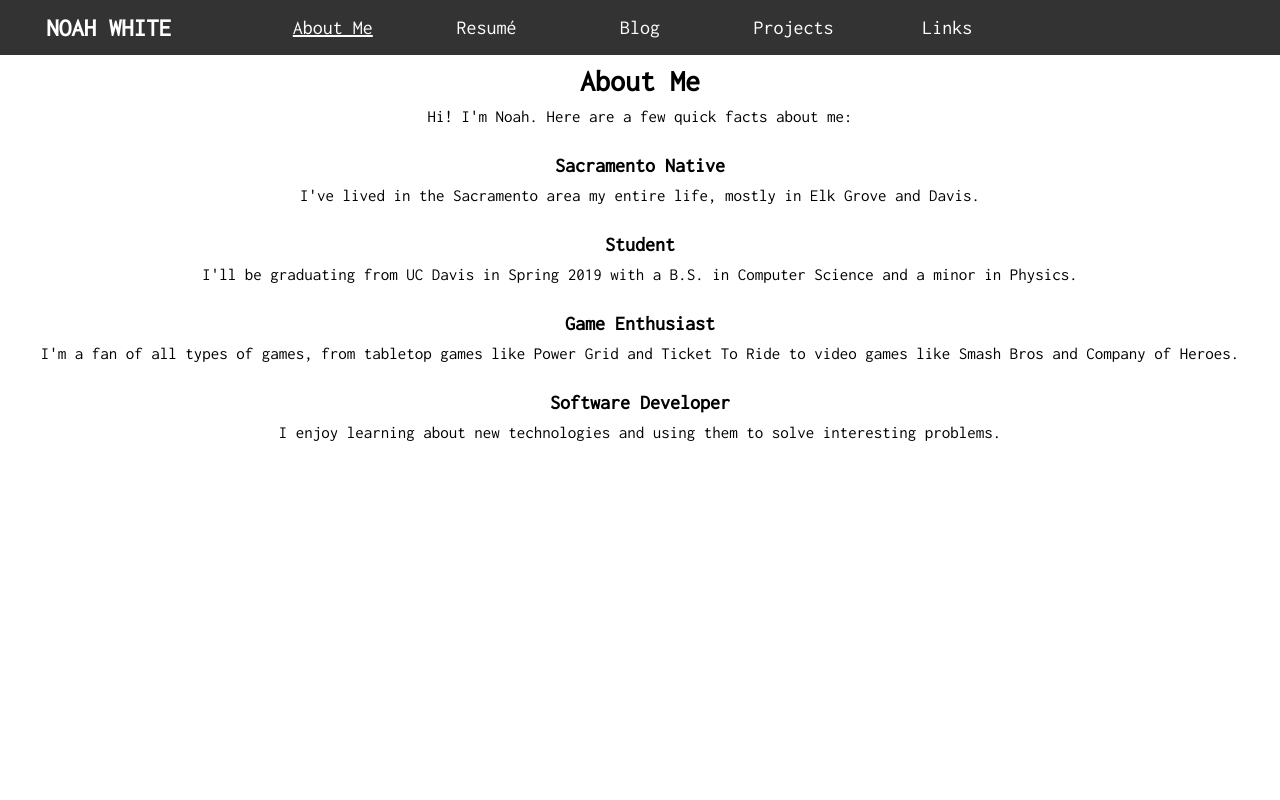
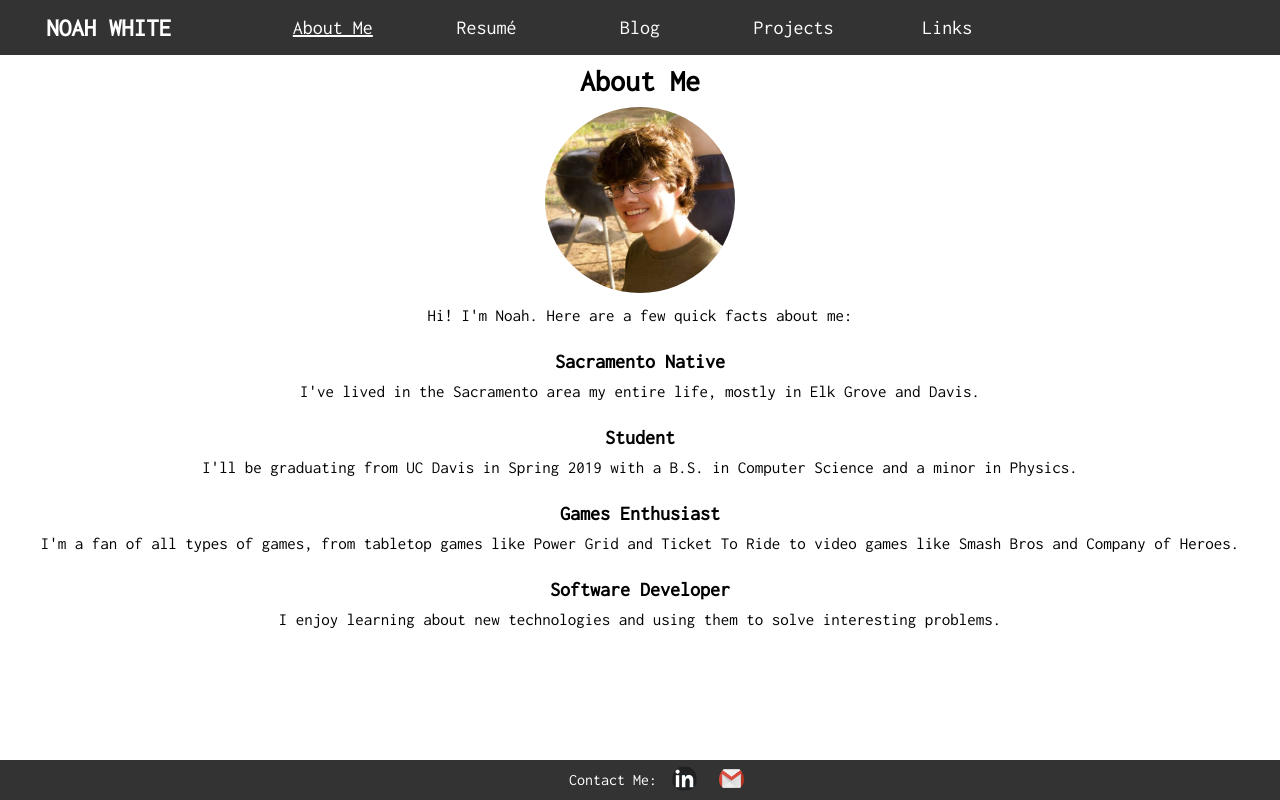
Before and after one commit to NoahWhite1115/NoahWhite1115.github.io, a plain HTML site: page index.html in a window 1280 px wide. Drawn offline with Linux system fonts and the light colour scheme.

Commit message:
Added Contact bar

```diff
--- a/about.css
+++ b/about.css
@@ -17,5 +17,14 @@
 
 .main p{
   font-size: 17px;
-  margin: 10px 0px 30px 0px;
+  margin: 10px 0px 27px 0px;
 }
+
+#last{
+	margin: 10px 0px 22px 0px;
+}
+
+.main img {
+  border-radius: 50%;
+  width: 190px;
+}
--- /dev/null
+++ b/footer.css
@@ -0,0 +1,45 @@
+/*Footer CSS*/
+body {
+  position: relative;
+}
+
+body::after {
+  content: '';
+  display: block;
+  height: 30px; /* Set same as footer's height */
+}
+
+html{ height:100%; }
+body{ min-height:100%; padding:0; margin:0; position:relative; }
+
+footer {
+  text-align: center;
+  position: absolute;
+  bottom: 0;
+  width: 100%;
+  height: 40px;
+  color: white;
+  background-color: #333;
+}
+
+footer ul{
+   margin: 0px 0px;
+   list-style-type: none;
+}
+
+footer li{
+  display: inline-block;
+}
+
+footer p{
+  margin: 6px 0px;
+  display: block;
+}
+
+footer img{
+  border-radius: 50%;
+  width: 25px;
+  display: block;
+  margin-bottom: -15px;
+  padding: 6px 7px 9px 7px;
+}
--- a/index.html
+++ b/index.html
@@ -5,6 +5,7 @@
     <title>Noah White</title>
     <link rel="stylesheet" type="text/css" href="about.css">
     <link rel="stylesheet" type="text/css" href="navbar.css">
+	<link rel="stylesheet" type="text/css" href="footer.css">
     <link href="https://fonts.googleapis.com/css?family=Roboto+Mono" rel="stylesheet">
 	<link href="https://fonts.googleapis.com/css?family=Inconsolata" rel="stylesheet">
   </head>
@@ -33,6 +34,7 @@
 
 	<div class="main">
 	  <h2>About Me</h2>
+	  <img src="imgs/profilepic.jpg">
 	  <p>Hi! I'm Noah. Here are a few quick facts about me: </p>
 	  <ul>
 	    <li>
@@ -44,15 +46,31 @@
 		  <p>I'll be graduating from UC Davis in Spring 2019 with a B.S. in Computer Science and a minor in Physics.</p>
 		</li>
 	    <li>
-		  <h3>Game Enthusiast</h3>
+		  <h3>Games Enthusiast</h3>
 		  <p>I'm a fan of all types of games, from tabletop games like Power Grid and Ticket To Ride to video games like Smash Bros and Company of  Heroes.</p>
 		</li>
 	    <li>
 		  <h3>Software Developer</h3>
-		  <p>I enjoy learning about new technologies and using them to solve interesting problems.</p>
+		  <p id="last">I enjoy learning about new technologies and using them to solve interesting problems.</p>
 		</li>
 	  </ul>
 	</div>
+
+
   </body>
-
+  <footer>
+    <div class="footer">
+		<ul>
+		  <li>
+		    <p>Contact Me:</p>
+		  </li>
+		  <li>
+		    <a href="https://www.linkedin.com/in/noah-white-710a11169"><img src="imgs/LinkedIn_logo_initials.png"></a>
+		  </li>
+		  <li>
+		    <a href="mailto:nawhite1115@gmail.com"><img src="imgs/Gmail.png"></a>
+		  </li>
+		</ul>
+	</div>
+  </footer>
 </html>
```
Also changed, not shown: blog.html (+16 -0 lines), blog/0X01.html (+19 -0 lines), blog/0x00.html (+16 -0 lines), links.html (+17 -0 lines), projects.html (+16 -0 lines), resume.html (+16 -0 lines), imgs/Gmail.png (added), imgs/LinkedIn_logo_initials.png (added), imgs/profilepic.jpg (added).
